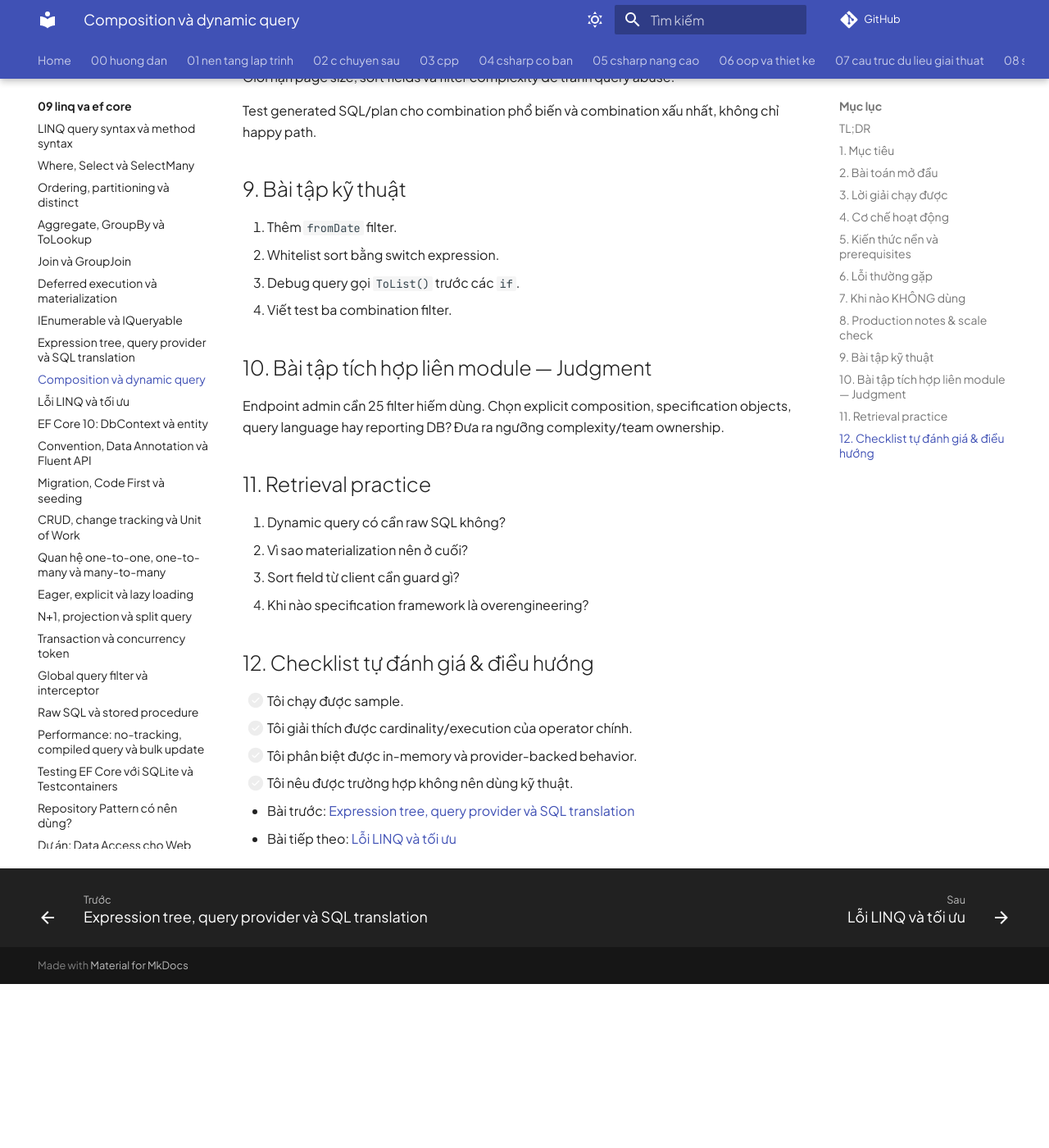
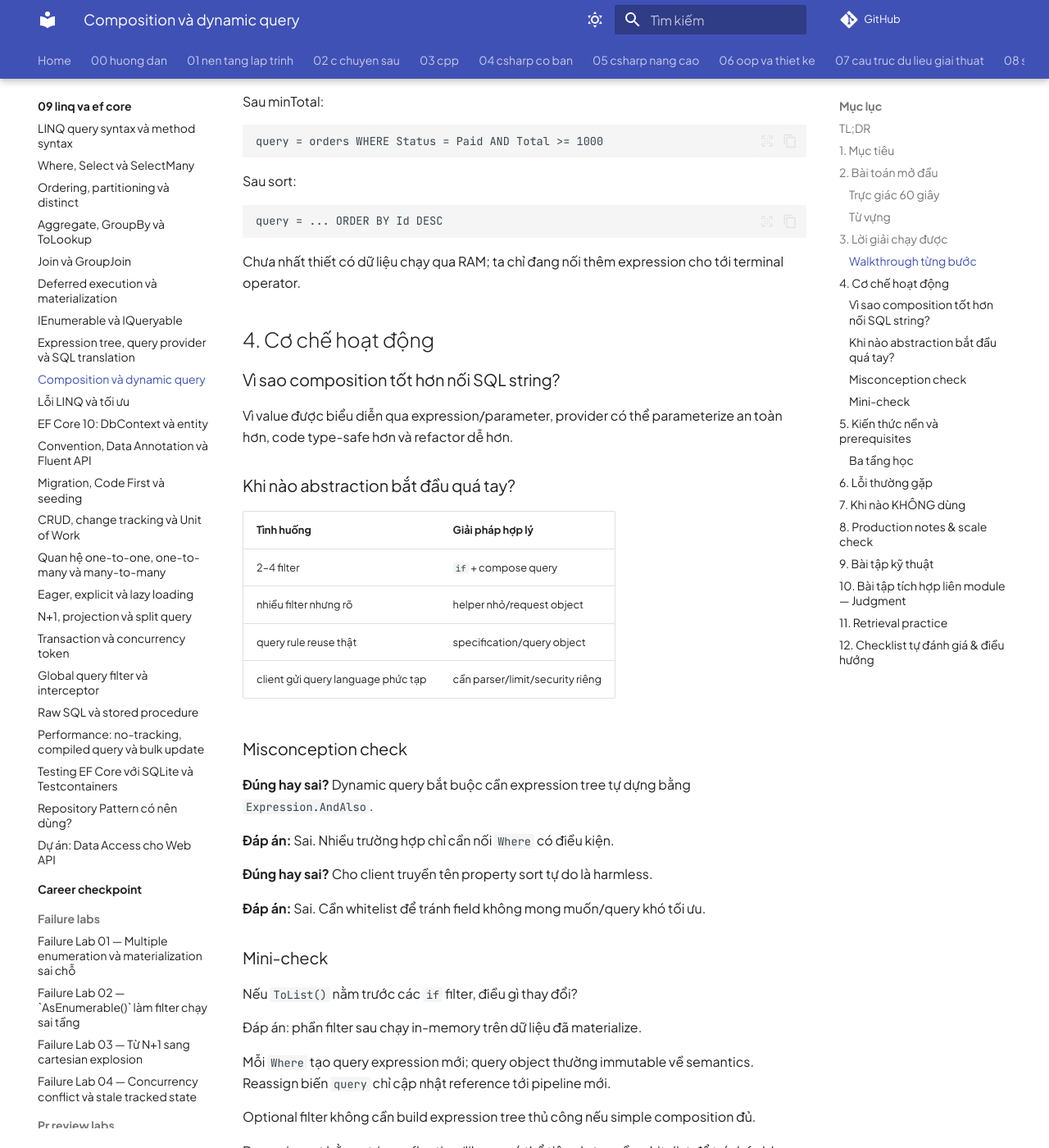
Before and after one commit to Xuanthanh-dzz/full-stack, an MkDocs documentation site: the page built from fullstack-roadmap/09-linq-va-ef-core/09-composition-va-dynamic-query.md, in a window 1280 px wide and 1400 px high, scrolled down 2590 px. Shown: the whole window at 82% size. Built offline with MkDocs 1.6.1 and Material for MkDocs 9.7.7, drawn with Linux system fonts in a browser that asks for light colours; comment, search, counter and statistics services are not loaded; before the commit the page ends 3790 px from its top, so only the background shows below that; some of the changed text lies outside the part shown.

Commit message:
docs(module-09): deepen beginner explanation in 09-composition-va-dynamic-query.md

```diff
--- a/fullstack-roadmap/09-linq-va-ef-core/09-composition-va-dynamic-query.md
+++ b/fullstack-roadmap/09-linq-va-ef-core/09-composition-va-dynamic-query.md
@@ -20,6 +20,24 @@
 - giữ execution boundary ở cuối pipeline.
 
 ## 2. Bài toán mở đầu
+
+### Trực giác 60 giây
+
+Dynamic query không có nghĩa là “tự xây SQL string”. Nó thường đơn giản hơn: bắt đầu với một query gốc rồi **gắn thêm filter nếu người dùng có gửi điều kiện đó**.
+
+Ví dụ request có thể có `status`, có thể không; có thể có `minTotal`, có thể không. Thay vì viết 8 query cho mọi tổ hợp, ta compose một pipeline.
+
+### Từ vựng
+
+| Thuật ngữ | Nghĩa đơn giản |
+|---|---|
+| composition | ghép thêm bước vào query |
+| optional filter | filter chỉ áp dụng nếu request có giá trị |
+| whitelist | danh sách giá trị được phép |
+| query shape | cấu trúc tổng thể của query |
+| specification | object/logic mô tả một điều kiện truy vấn |
+
+Điểm mấu chốt: dynamic query tốt vẫn phải giữ **execution ở data source** càng lâu càng hợp lý.
 
 Endpoint `/orders` có optional status, minTotal, fromDate và sort. Nếu viết mọi combination bằng `if` lồng nhau hoặc raw SQL concat, code nhanh mất kiểm soát.
 
@@ -55,7 +73,72 @@ Console.WriteLine(string.Join(",", query.Select(order => order.Id)));
 public sealed record Order(int Id, string Status, decimal Total);
 ~~~
 
+### Walkthrough từng bước
+
+Request:
+
+~~~text
+status = Paid
+minTotal = 1000
+sort = newest
+~~~
+
+Ta bắt đầu:
+
+~~~text
+query = all orders
+~~~
+
+Sau filter status:
+
+~~~text
+query = orders WHERE Status = Paid
+~~~
+
+Sau minTotal:
+
+~~~text
+query = orders WHERE Status = Paid AND Total >= 1000
+~~~
+
+Sau sort:
+
+~~~text
+query = ... ORDER BY Id DESC
+~~~
+
+Chưa nhất thiết có dữ liệu chạy qua RAM; ta chỉ đang nối thêm expression cho tới terminal operator.
+
 ## 4. Cơ chế hoạt động
+
+### Vì sao composition tốt hơn nối SQL string?
+
+Vì value được biểu diễn qua expression/parameter, provider có thể parameterize an toàn hơn, code type-safe hơn và refactor dễ hơn.
+
+### Khi nào abstraction bắt đầu quá tay?
+
+| Tình huống | Giải pháp hợp lý |
+|---|---|
+| 2–4 filter | `if` + compose query |
+| nhiều filter nhưng rõ | helper nhỏ/request object |
+| query rule reuse thật | specification/query object |
+| client gửi query language phức tạp | cần parser/limit/security riêng |
+
+### Misconception check
+
+**Đúng hay sai?** Dynamic query bắt buộc cần expression tree tự dựng bằng `Expression.AndAlso`.
+
+**Đáp án:** Sai. Nhiều trường hợp chỉ cần nối `Where` có điều kiện.
+
+**Đúng hay sai?** Cho client truyền tên property sort tự do là harmless.
+
+**Đáp án:** Sai. Cần whitelist để tránh field không mong muốn/query khó tối ưu.
+
+### Mini-check
+
+Nếu `ToList()` nằm trước các `if` filter, điều gì thay đổi?
+
+Đáp án: phần filter sau chạy in-memory trên dữ liệu đã materialize.
 
 Mỗi `Where` tạo query expression mới; query object thường immutable về semantics. Reassign biến `query` chỉ cập nhật reference tới pipeline mới.
 
@@ -64,6 +147,14 @@ Optional filter không cần build expression tree thủ công nếu simple comp
 Dynamic sort bằng string reflection/library có thể tiện nhưng cần whitelist để tránh field không mong muốn và query khó index.
 
 ## 5. Kiến thức nền và prerequisites
+
+### Ba tầng học
+
+**Beginner core:** compose query bằng `if` mà không materialize sớm.
+
+**Working developer:** whitelist sort/filter, page-size limit, test combination quan trọng.
+
+**Deep dive:** specification, expression composition, query language và cache query shape.
 
 Composition là lợi thế lớn của `IQueryable`: tầng application có thể thêm filter trước khi query thực thi.
 
```
